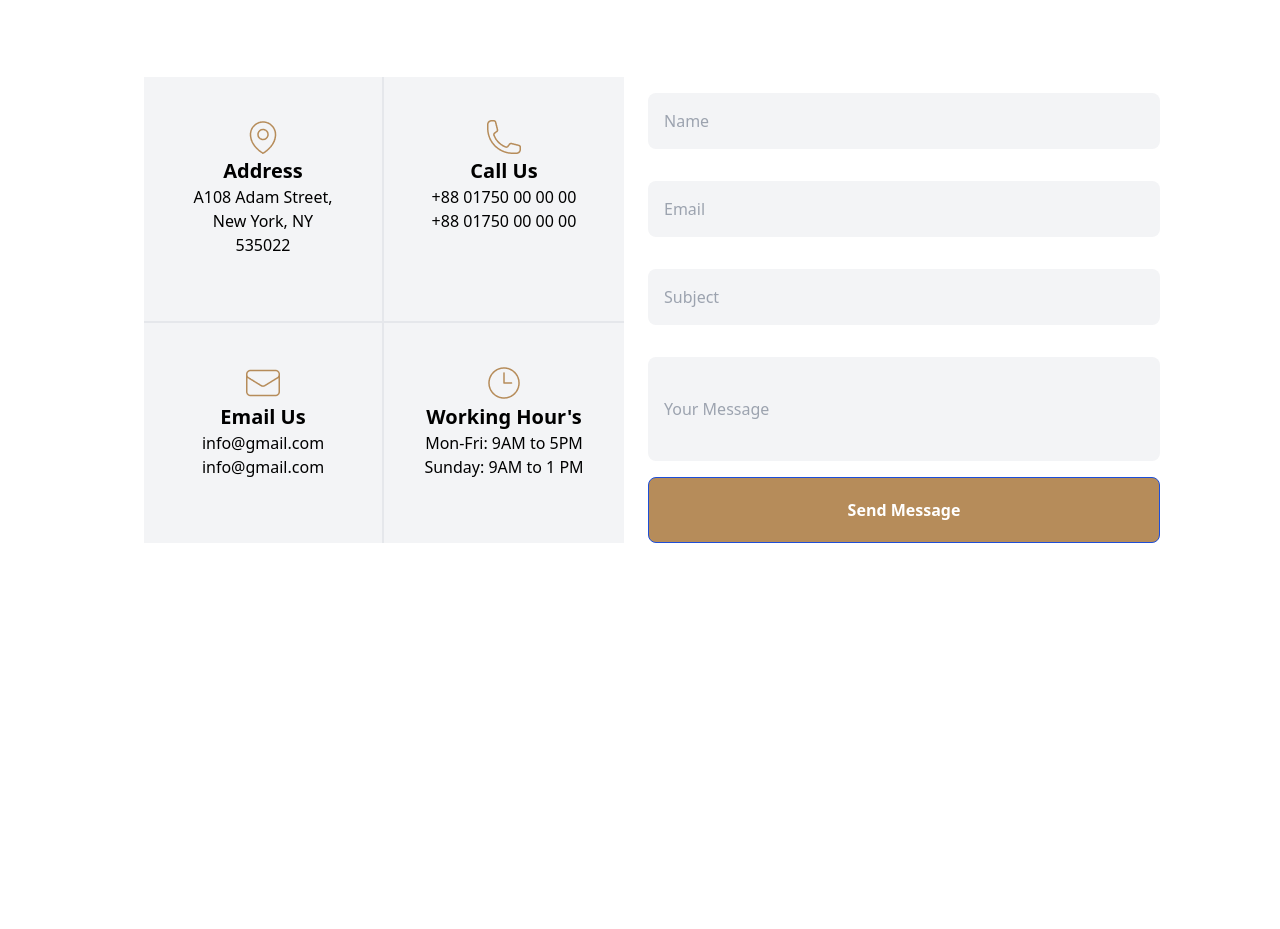
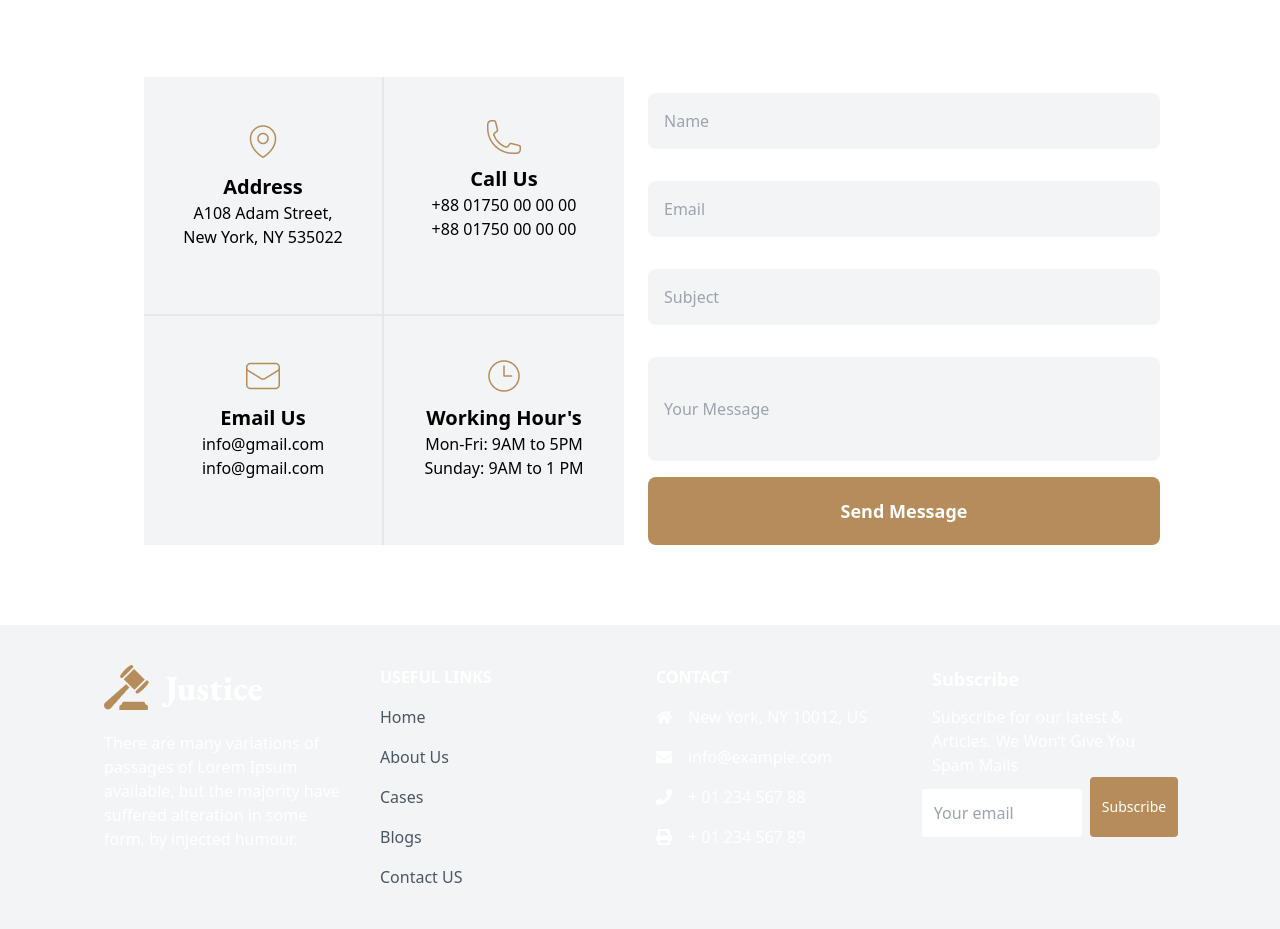
Before and after one commit to RafatSh-hash/justice-leauge, a plain HTML site: page index.html in a window 1280 px wide. Shown: the part 3575-4504 px from the top of the page. Before the commit the page ends 4118 px from the top, so only its background shows below. Drawn offline with nearby package versions, Linux system fonts and the light colour scheme.

Commit message:
Finished Basic Project

```diff
--- a/index.html
+++ b/index.html
@@ -7,8 +7,8 @@
     <script src="https://cdn.tailwindcss.com"></script>
     <link rel="stylesheet" href="/style.css">
     <link rel="preconnect" href="https://fonts.googleapis.com">
-<link rel="preconnect" href="https://fonts.gstatic.com" crossorigin>
-<link href="https://fonts.googleapis.com/css2?family=Poppins:wght@300&display=swap" rel="stylesheet">
+    <link rel="preconnect" href="https://fonts.gstatic.com" crossorigin>
+    <link href="https://fonts.googleapis.com/css2?family=Poppins:wght@300&display=swap" rel="stylesheet">
 <link href="https://cdn.jsdelivr.net/npm/tailwindcss/dist/tailwind.min.css" rel="stylesheet">
     <title>Legal Practice</title>
 </head>
@@ -331,32 +331,32 @@
 
  <div class="w-[80%] flex justify-center mx-auto">
       <div class="w-1/2 flex flex-wrap justify-center">
-        <card class="bg-gray-100 border-r-2 border-b-2 w-60 p-10">
-          <img class="w-10 h-10 mx-auto" src="./images/location.png" alt="">
+        <card class="bg-gray-100 border-r-2 border-b-2 w-60 p-8">
+          <img class="w-10 h-10 my-3 mx-auto" src="./images/location.png" alt="">
           <h1 class="font-bold text-center text-xl">
             Address
           </h1>
           <p class="text-center">A108 Adam Street,
             New York, NY 535022</p>
         </card>
-        <card class="bg-gray-100 border-b-2 w-60 p-10">
-          <img class="w-10 h-10 mx-auto" src="./images/call.png" alt="">
+        <card class="bg-gray-100 border-b-2 w-60 p-8">
+          <img class="w-10 h-10 my-2 mx-auto" src="./images/call.png" alt="">
             <h1 class="font-bold text-center text-xl">
               Call Us
           </h1>
           <p class="text-center">+88 01750 00 00 00
             +88 01750 00 00 00</p>
         </card>
-        <card class="bg-gray-100 border-r-2 w-60 p-10">
-          <img class="w-10 h-10 mx-auto" src="./images/email.png" alt="">
+        <card class="bg-gray-100 border-r-2 w-60 p-8">
+          <img class="w-10 h-10 my-2 mx-auto" src="./images/email.png" alt="">
           <h1 class="font-bold text-center text-xl">
             Email Us
           </h1>
           <p class="text-center">info@gmail.com
             info@gmail.com</p>
         </card>
-        <card class="bg-gray-100 w-60 p-10">
-          <img class="w-10 h-10 mx-auto" src="./images/time.png" alt="">
+        <card class="bg-gray-100 w-60 p-8">
+          <img class="w-10 h-10 my-2 mx-auto" src="./images/time.png" alt="">
           <h1 class="font-bold text-center text-xl">
             Working Hour's
           </h1>
@@ -371,12 +371,102 @@
         <input placeholder="Email" class="w-full my-4 focus:bg-gray-200 bg-gray-100 text-gray-700 mx-2 rounded-lg py-4 px-4 focus:outline-none focus:bg-gray-300" type="text">
         <input placeholder="Subject" class="w-full my-4 focus:bg-gray-200 bg-gray-100 text-gray-700 mx-2 rounded-lg py-4 px-4 focus:outline-none focus:bg-gray-300" type="text">
         <input placeholder="Your Message" class="w-full my-4 focus:bg-gray-200 bg-gray-100 text-gray-700 mx-2 rounded-lg py-10 px-4 focus:outline-none focus:bg-300" type="text">
-        <button class="text-white w-full text-center font-bold py-5 px-4 mx-2 border border-blue-700 bg-[#B68C5A] hover:bg-[#B68C5A] rounded-lg">
+        <button class="text-white text-lg w-full text-center font-bold py-5 px-4 mx-2 bg-[#B68C5A] hover:bg-[#B68C5A] rounded-lg">
           Send Message
         </button>
       </div>
     </div>
 
+    <div class="mt-20">
+      <footer class="bg-black text-white text-center lg:text-left bg-gray-100 px-20">
+
+        <div class="mx-6 py-10 text-center md:text-left">
+          <div class="grid grid-1 md:grid-cols-2 lg:grid-cols-4 gap-8">
+            <div class="">
+              <img src="./images/logo.png" alt="">
+              <p class="my-5">
+                There are many variations of passages of Lorem Ipsum available, but the majority have suffered alteration in some form, by injected humour.
+              </p>
+            </div>
+
+            <div class="">
+              <h6 class="uppercase font-semibold mb-4 flex justify-center md:justify-start">
+                Useful links
+              </h6>
+              <p class="mb-4 text-white">
+                <a href="#!" class="text-gray-600">Home</a>
+              </p>
+              <p class="mb-4 text-white">
+                <a href="#!" class="text-gray-600">About Us</a>
+              </p>
+              <p class="mb-4 text-white">
+                <a href="#!" class="text-gray-600">Cases</a>
+              </p>
+              <p class="text-white mb-4">
+                <a href="#!" class="text-gray-600">Blogs</a>
+              </p>
+              <p class="text-white">
+                <a href="#!" class="text-gray-600">Contact US</a>
+              </p>
+            </div>
+            <div class="">
+              <h6 class="uppercase font-semibold mb-4 flex justify-center md:justify-start">
+                Contact
+              </h6>
+              <p class="flex items-center justify-center md:justify-start mb-4">
+                <svg aria-hidden="true" focusable="false" data-prefix="fas" data-icon="home"
+                  class="w-4 mr-4" role="img" xmlns="http://www.w3.org/2000/svg" viewBox="0 0 576 512">
+                  <path fill="currentColor"
+                    d="M280.37 148.26L96 300.11V464a16 16 0 0 0 16 16l112.06-.29a16 16 0 0 0 15.92-16V368a16 16 0 0 1 16-16h64a16 16 0 0 1 16 16v95.64a16 16 0 0 0 16 16.05L464 480a16 16 0 0 0 16-16V300L295.67 148.26a12.19 12.19 0 0 0-15.3 0zM571.6 251.47L488 182.56V44.05a12 12 0 0 0-12-12h-56a12 12 0 0 0-12 12v72.61L318.47 43a48 48 0 0 0-61 0L4.34 251.47a12 12 0 0 0-1.6 16.9l25.5 31A12 12 0 0 0 45.15 301l235.22-193.74a12.19 12.19 0 0 1 15.3 0L530.9 301a12 12 0 0 0 16.9-1.6l25.5-31a12 12 0 0 0-1.7-16.93z">
+                  </path>
+                </svg>
+                New York, NY 10012, US
+              </p>
+              <p class="flex items-center justify-center md:justify-start mb-4">
+                <svg aria-hidden="true" focusable="false" data-prefix="fas" data-icon="envelope"
+                  class="w-4 mr-4" role="img" xmlns="http://www.w3.org/2000/svg"
+                  viewBox="0 0 512 512">
+                  <path fill="currentColor"
+                    d="M502.3 190.8c3.9-3.1 9.7-.2 9.7 4.7V400c0 26.5-21.5 48-48 48H48c-26.5 0-48-21.5-48-48V195.6c0-5 5.7-7.8 9.7-4.7 22.4 17.4 52.1 39.5 154.1 113.6 21.1 15.4 56.7 47.8 92.2 47.6 35.7.3 72-32.8 92.3-47.6 102-74.1 131.6-96.3 154-113.7zM256 320c23.2.4 56.6-29.2 73.4-41.4 132.7-96.3 142.8-104.7 173.4-128.7 5.8-4.5 9.2-11.5 9.2-18.9v-19c0-26.5-21.5-48-48-48H48C21.5 64 0 85.5 0 112v19c0 7.4 3.4 14.3 9.2 18.9 30.6 23.9 40.7 32.4 173.4 128.7 16.8 12.2 50.2 41.8 73.4 41.4z">
+                  </path>
+                </svg>
+                info@example.com
+              </p>
+              <p class="flex items-center justify-center md:justify-start mb-4">
+                <svg aria-hidden="true" focusable="false" data-prefix="fas" data-icon="phone"
+                  class="w-4 mr-4" role="img" xmlns="http://www.w3.org/2000/svg"
+                  viewBox="0 0 512 512">
+                  <path fill="currentColor"
+                    d="M493.4 24.6l-104-24c-11.3-2.6-22.9 3.3-27.5 13.9l-48 112c-4.2 9.8-1.4 21.3 6.9 28l60.6 49.6c-36 76.7-98.9 140.5-177.2 177.2l-49.6-60.6c-6.8-8.3-18.2-11.1-28-6.9l-112 48C3.9 366.5-2 378.1.6 389.4l24 104C27.1 504.2 36.7 512 48 512c256.1 0 464-207.5 464-464 0-11.2-7.7-20.9-18.6-23.4z">
+                  </path>
+                </svg>
+                + 01 234 567 88
+              </p>
+              <p class="flex items-center justify-center md:justify-start">
+                <svg aria-hidden="true" focusable="false" data-prefix="fas" data-icon="print"
+                  class="w-4 mr-4" role="img" xmlns="http://www.w3.org/2000/svg"
+                  viewBox="0 0 512 512">
+                  <path fill="currentColor"
+                    d="M448 192V77.25c0-8.49-3.37-16.62-9.37-22.63L393.37 9.37c-6-6-14.14-9.37-22.63-9.37H96C78.33 0 64 14.33 64 32v160c-35.35 0-64 28.65-64 64v112c0 8.84 7.16 16 16 16h48v96c0 17.67 14.33 32 32 32h320c17.67 0 32-14.33 32-32v-96h48c8.84 0 16-7.16 16-16V256c0-35.35-28.65-64-64-64zm-64 256H128v-96h256v96zm0-224H128V64h192v48c0 8.84 7.16 16 16 16h48v96zm48 72c-13.25 0-24-10.75-24-24 0-13.26 10.75-24 24-24s24 10.74 24 24c0 13.25-10.75 24-24 24z">
+                  </path>
+                </svg>
+                + 01 234 567 89
+              </p>
+            </div>
+            <div>
+              <h1 class="text-lg font-bold mb-3">Subscribe</h1>
+              <p>Subscribe for our latest & Articles. We Won’t Give You Spam Mails</p>
+              <div class="flex justify-center">
+                <input class="rounded py-3 px-3 w-40 mt-3" placeholder="Your email" type="text" name="text" id="text">
+                <button class="bg-[#B68C5A] text-sm rounded mx-2 px-3">Subscribe</button>
+              </div>
+
+            </div>
+          </div>
+        </div>
+
+      </footer>
+    </div>
 
 </body>
 </html>
```
